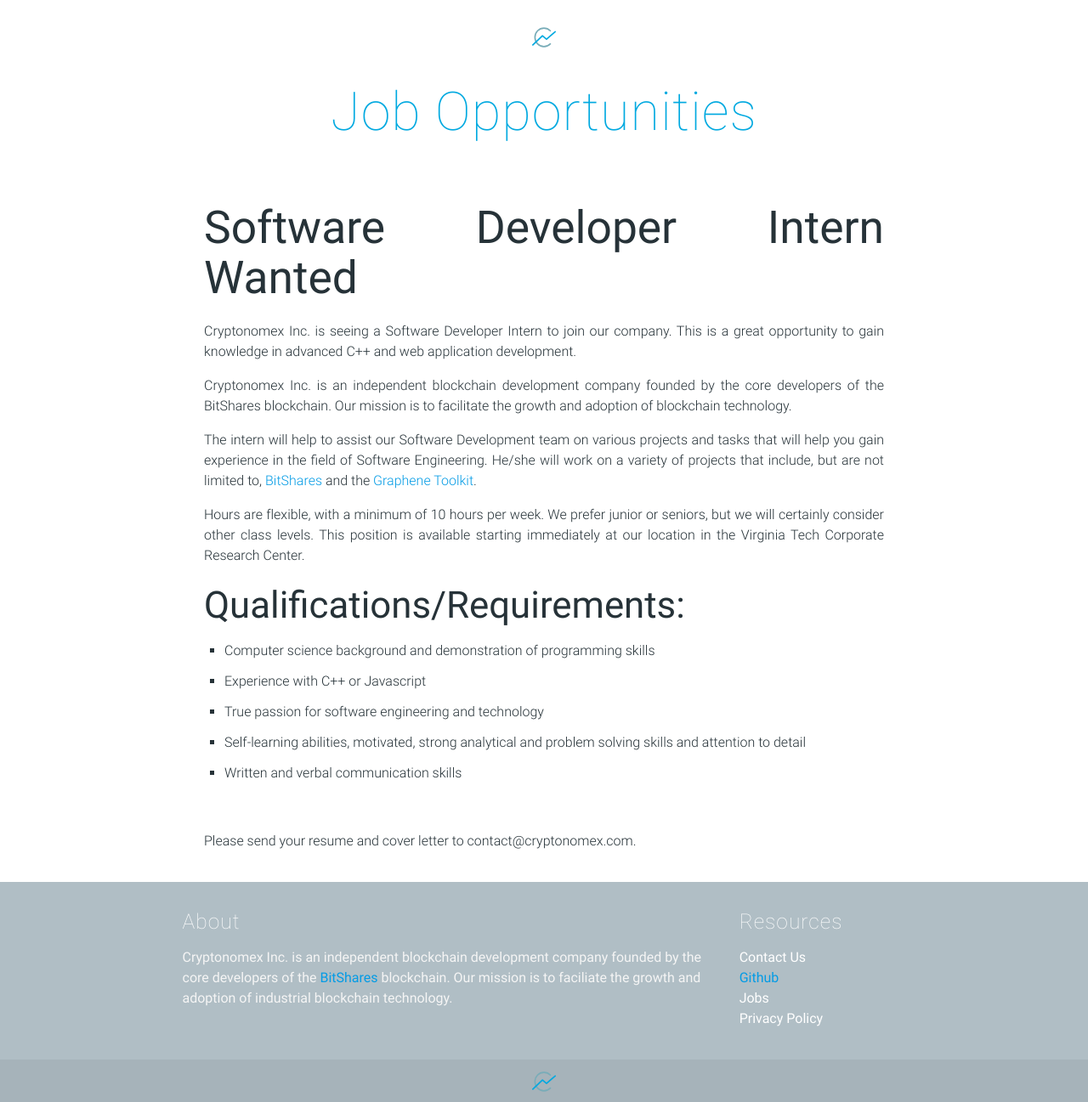
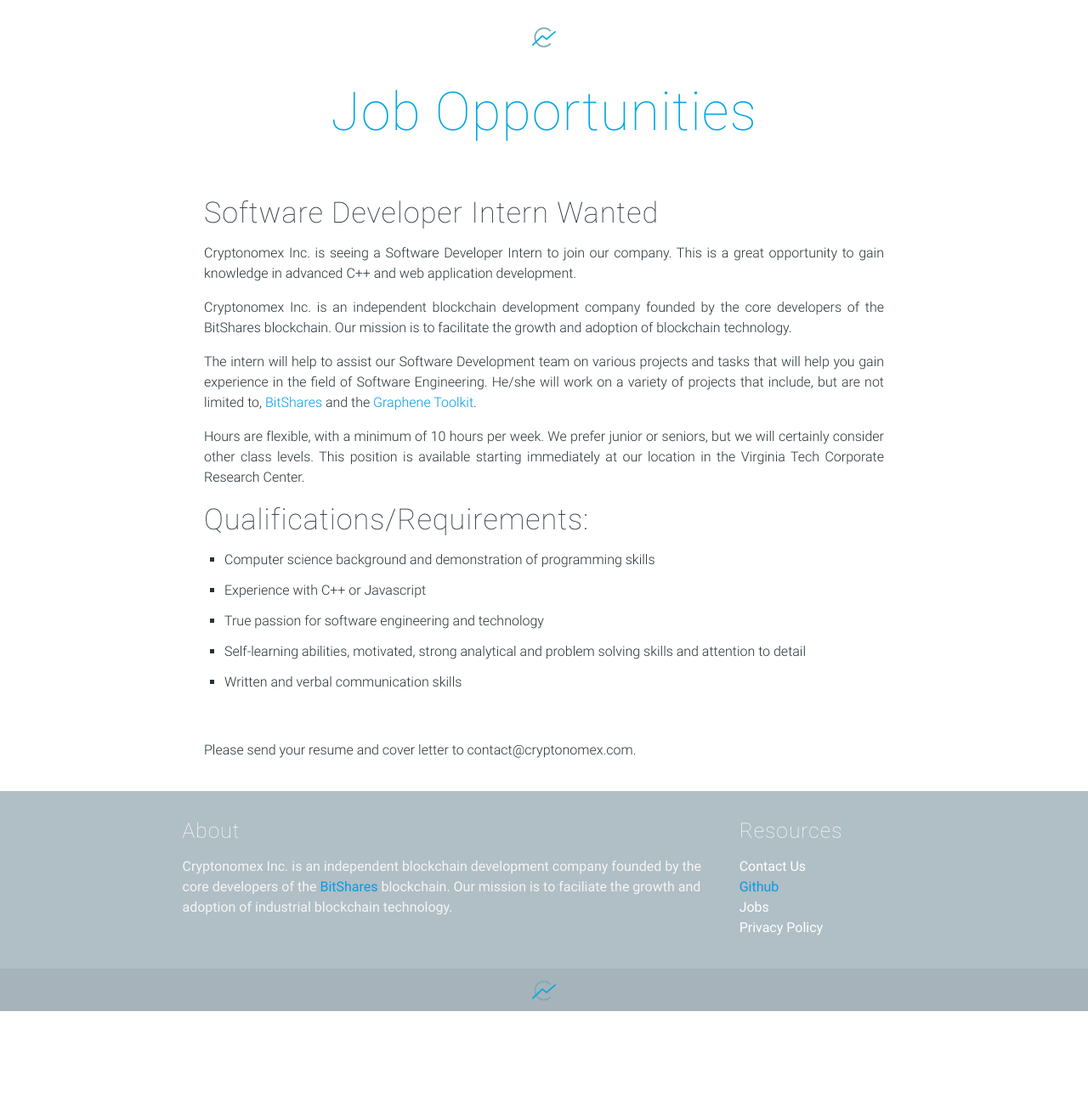
Before and after one commit to cryptonomex/cryptonomex.github.io, a Jekyll site: the page built from jobs.md, in a window 1280 px wide. Shown: the whole page at 85% size. Built offline with Jekyll 4.4.1, drawn with Linux system fonts in a browser that asks for light colours; nearby versions of some CDN libraries; after the commit the page ends 1190 px from its top, so only the background shows below that.

Commit message:
Update jobs.md

```diff
--- a/jobs.md
+++ b/jobs.md
@@ -4,7 +4,7 @@
 permalink: /jobs/
 ---
 
-## Software Developer Intern Wanted
+#### Software Developer Intern Wanted
 
 Cryptonomex Inc. is seeing a Software Developer Intern to join our company. This is a great opportunity to gain knowledge in advanced C++ and web application development.
 
@@ -14,7 +14,7 @@
 
 Hours are flexible, with a minimum of 10 hours per week. We prefer junior or seniors, but we will certainly consider other class levels. This position is available starting immediately at our location in the Virginia Tech Corporate Research Center.
 
-### Qualifications/Requirements:
+#### Qualifications/Requirements:
 
    * Computer science background and demonstration of programming skills
    * Experience with C++ or Javascript
```
